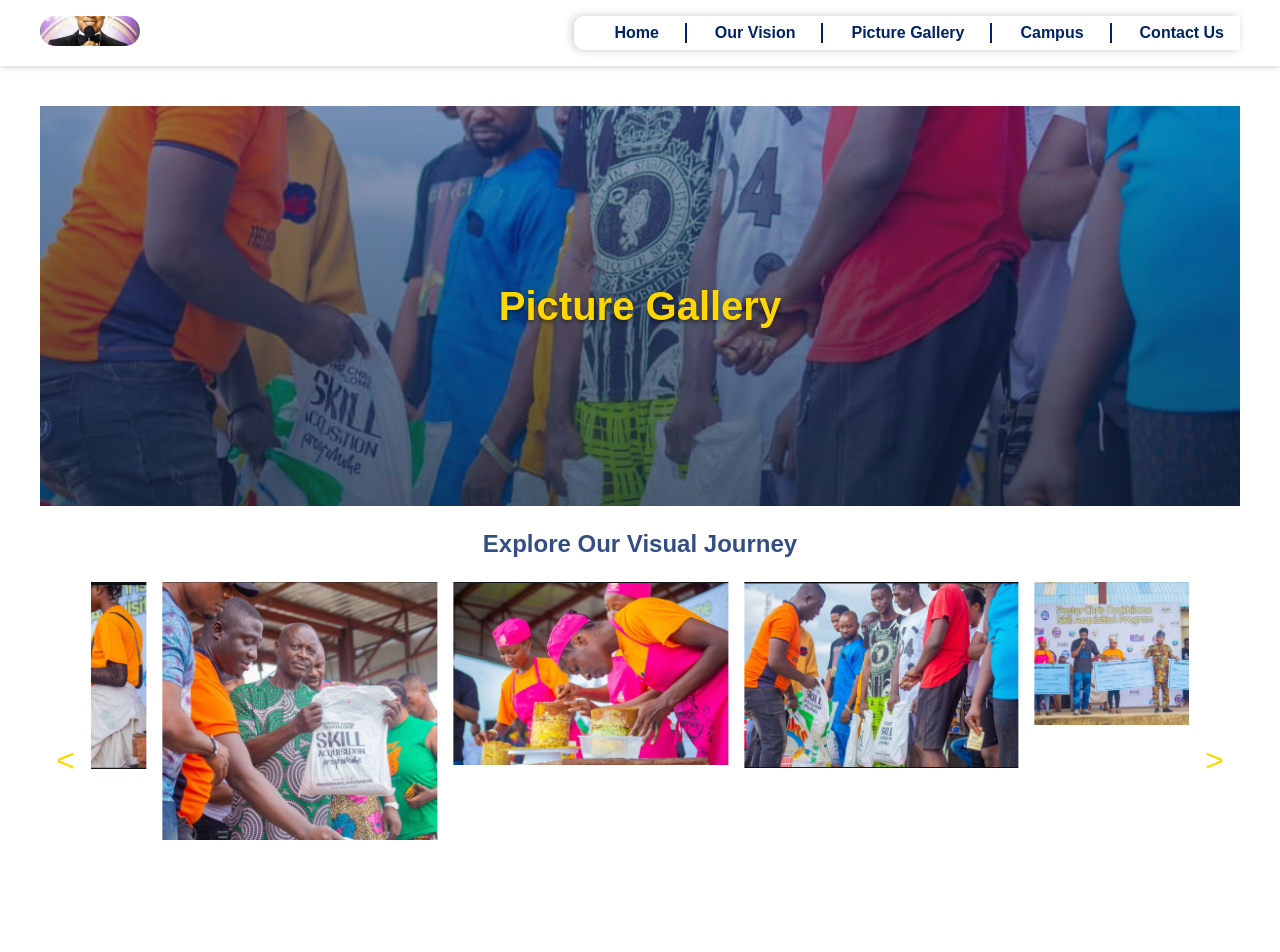
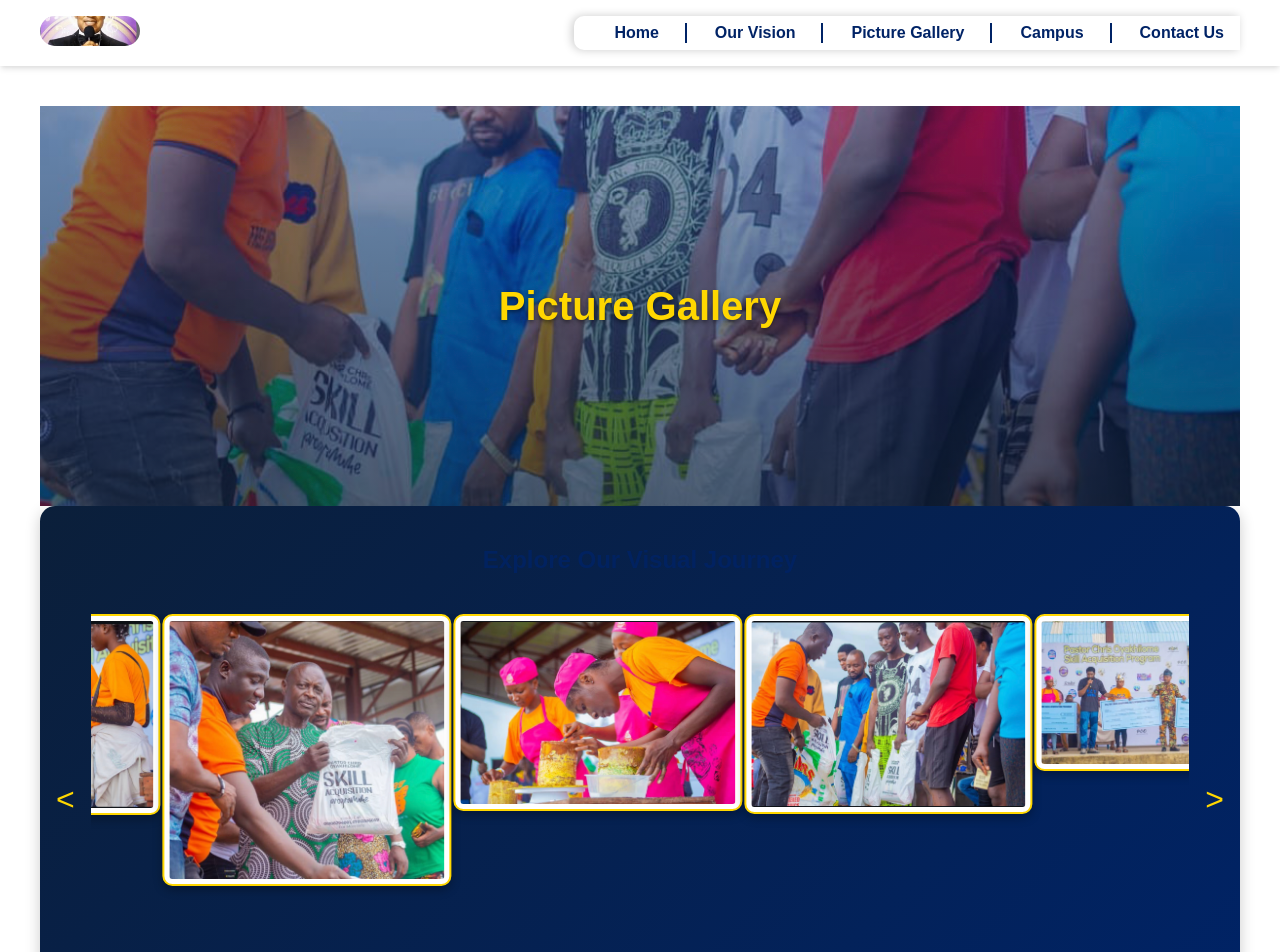
Before and after one commit to pco-skill-acquisition/pcoskillacquisition, a Next.js app: page /picture-gallery in a window 1280 px wide. Shown: the top 952 px of the page. Built offline with nearby package versions, Linux system fonts and the light colour scheme.

Commit message:
Enhance picture gallery with gradient background and stylish image borders

```diff
--- a/app/picture-gallery/style.module.css
+++ b/app/picture-gallery/style.module.css
@@ -53,6 +53,14 @@
   opacity: 0.8;
 }
 
+.carouselSection {
+  padding: 1rem 0;
+  background: linear-gradient(135deg, #0b1f3a, #002366);
+  border-radius: 15px;
+  overflow: hidden;
+  box-shadow: 0 4px 15px rgba(0, 0, 0, 0.2);
+}
+
 .carouselContainer {
   position: relative;
   display: flex;
@@ -60,6 +68,7 @@
   width: 100%;
   max-width: 1200px;
   margin: 0 auto;
+  padding: 1rem 0;
 }
 
 .arrow {
@@ -70,6 +79,7 @@
   cursor: pointer;
   padding: 0 1rem;
   transition: color 0.3s ease;
+  z-index: 2;
 }
 
 .arrow:hover {
@@ -102,6 +112,11 @@
   width: 100%;
   height: auto;
   object-fit: cover;
+  border: 2px solid #ffd700;
+  border-radius: 10px;
+  box-shadow: 0 4px 10px rgba(0, 0, 0, 0.3);
+  padding: 5px;
+  background-color: #ffffff;
 }
 
 .lightbox {
```
